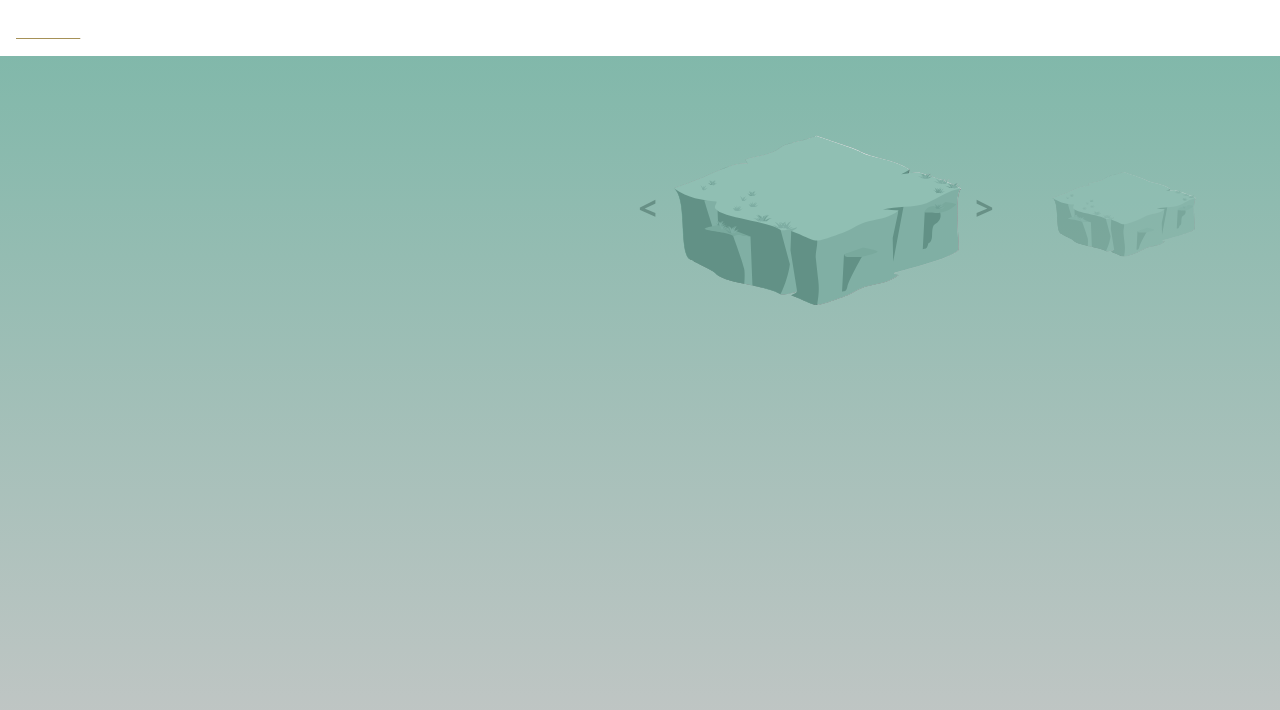
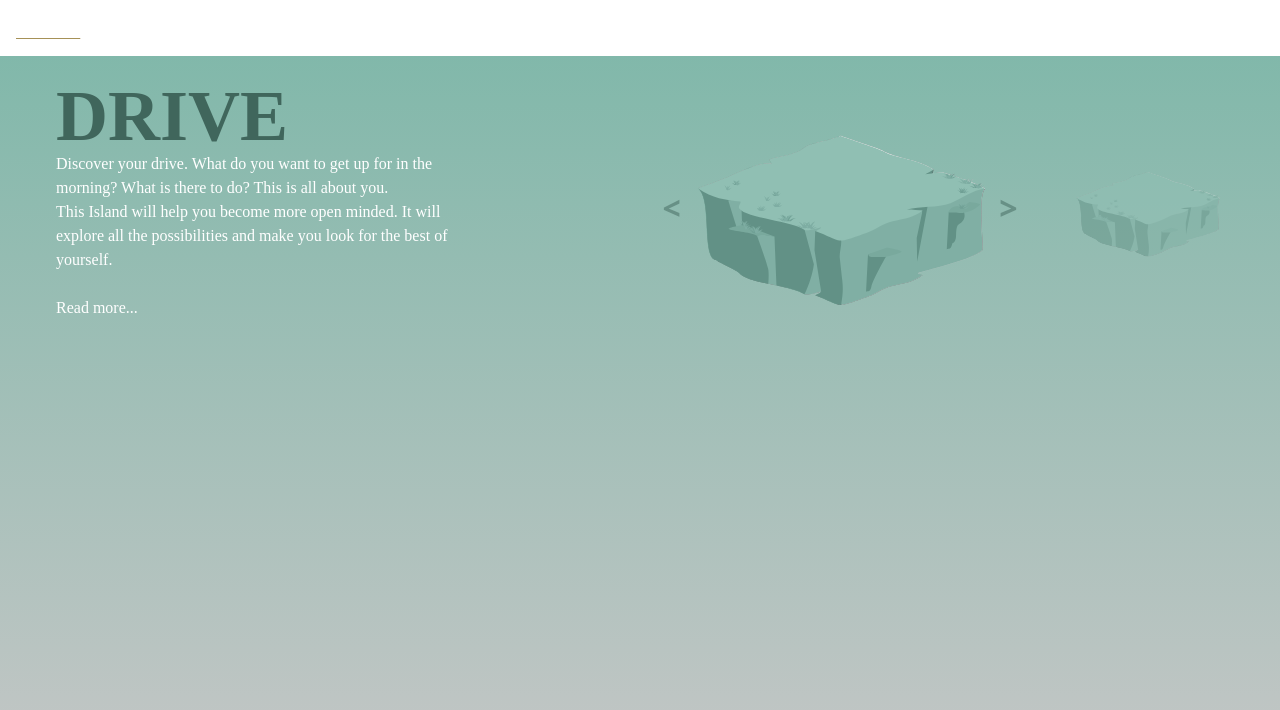
Before and after one commit to GioSmaal/mhj-concept, a Next.js app: page /island in a window 1280 px wide. Shown: the top 710 px of the page. Built offline with nearby package versions, Linux system fonts and the light colour scheme.

Commit message:
Title & text

```diff
--- a/src/pages/island/index.js
+++ b/src/pages/island/index.js
@@ -23,8 +23,21 @@ export default function Carousel() {
   return (
     <Fragment>
       <NavBar />
+      {/* title */}
+      <div className="relative h-2/5 w-2/6">
+        <div className="relative top-20 left-14 text-7xl font-poppins font-bold text-dark-green">
+        DRIVE
+        </div>
+        <div className="relative top-20 left-14 font-poppins text-white">
+        Discover your drive. What do you want to get up for in the morning? What is there to do? This is all about you.<br />
+
+        This Island will help you become more open minded. It will explore all the possibilities and make you look for the best of yourself. <br /> <br />
+
+        Read more...
+        </div>
+      </div>
       {/* Carousel */}
-      <div className="fixed top-20 right-20 w-3/5 h-2/5 overflow-hidden flex justify-center">
+      <div className="fixed top-20 right-14 w-3/5 h-2/5 overflow-hidden flex justify-center">
         <div className="relative w-2/5 h-4/5">
           {images.map((image, index) => (
             <img
--- a/src/styles/globals.css
+++ b/src/styles/globals.css
@@ -1,6 +1,7 @@
 @tailwind base;
 @tailwind components;
 @tailwind utilities;
+@import url("https://fonts.googleapis.com/css2?family=Poppins&display=swap");
 
 :root {
   --foreground-rgb: 0, 0, 0;
--- a/tailwind.config.js
+++ b/tailwind.config.js
@@ -12,6 +12,15 @@ module.exports = {
       'orange': '#a69157',
       'white': '#ffffff',
     },
+    fontFamily: {
+      'sans': ['ui-sans-serif', 'system-ui'],
+      'serif': ['ui-serif', 'Georgia'],
+      'mono': ['ui-monospace', 'SFMono-Regular'],
+      'display': ['Oswald'],
+      'body': ['"Open Sans"'],
+      'poppins': ['poppins']
+    },
+
     extend: {
       backgroundImage: {
         'gradient-radial': 'radial-gradient(var(--tw-gradient-stops))',
```
